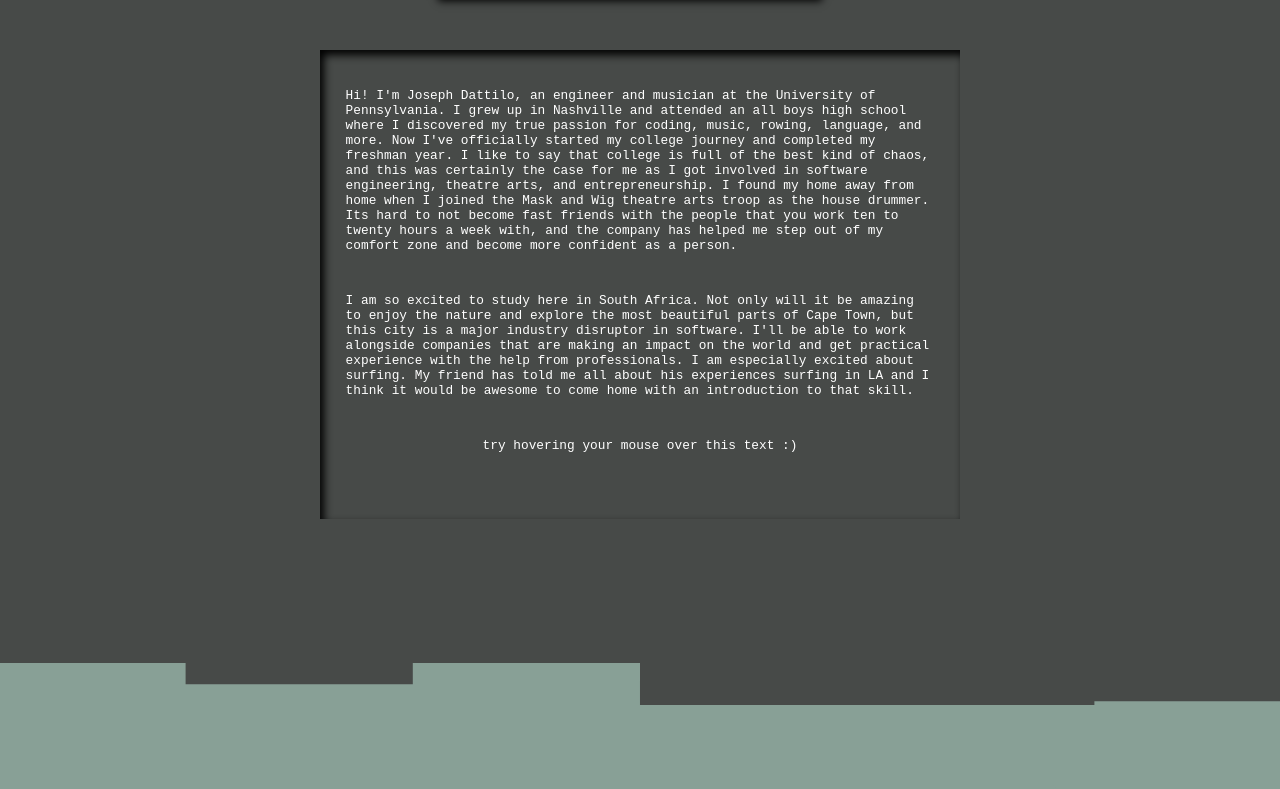
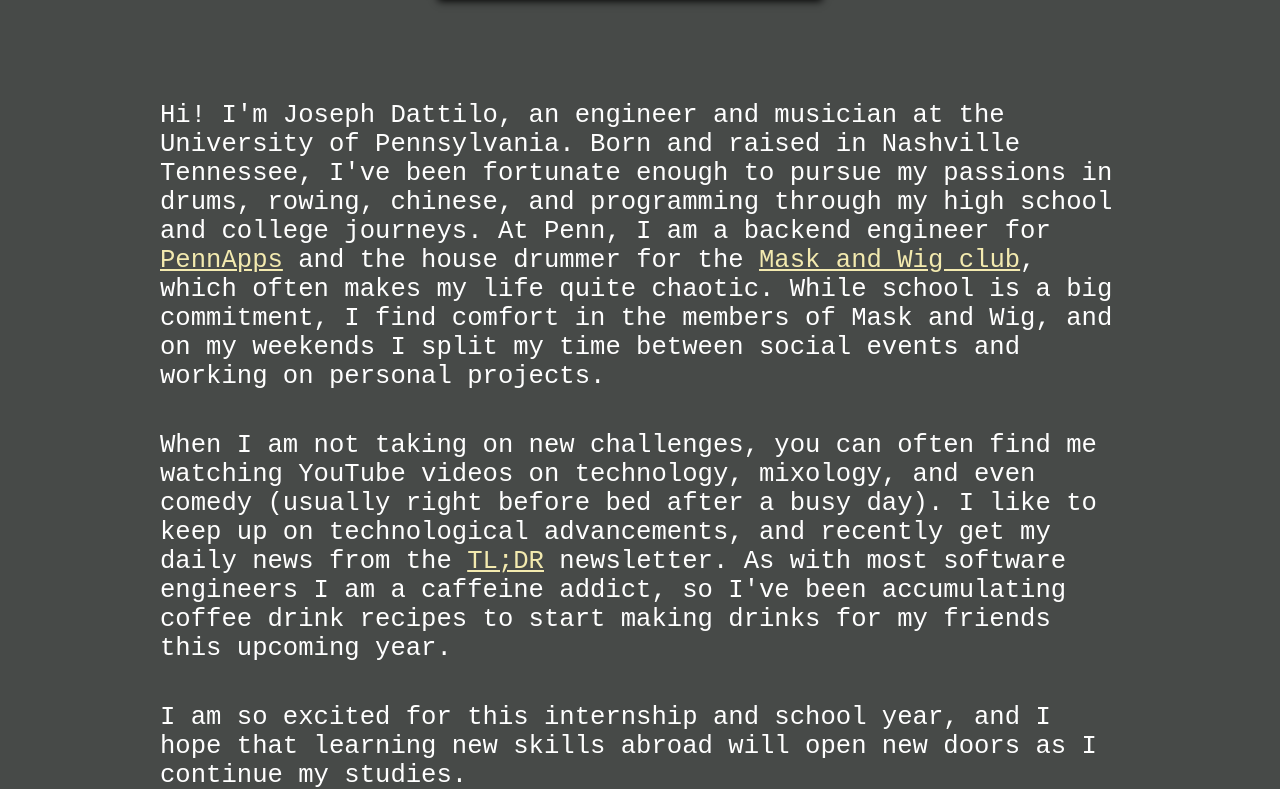
Before and after one commit to josephdattilo03/launch-page, a React (Create React App) app: page / in a window 1280 px wide. Shown: the part 1606-2395 px from the top of the page. Built offline with nearby package versions, Linux system fonts and the light colour scheme.

Commit message:
final commit

```diff
--- a/package.json
+++ b/package.json
@@ -15,6 +15,7 @@
     "react": "^18.2.0",
     "react-dom": "^18.2.0",
     "react-icons": "^4.10.1",
+    "react-image-gallery": "^1.2.12",
     "react-scripts": "5.0.1",
     "react-three-fiber": "^6.0.13",
     "three": "^0.153.0",
--- a/src/components/AboutMe/AboutMe.css
+++ b/src/components/AboutMe/AboutMe.css
@@ -39,8 +39,18 @@
     font-family: 'JetBrains Mono', monospace;
     color: white;
     transition:ease-in-out 300ms;
-    font-size: 1vw;
+    font-size: 2vw;
 }
+
+.background-text a {
+    animation: none;
+    box-shadow: none;
+}
+.background-text a:hover {
+    animation: none;
+    box-shadow: none;
+}
+
 
 
 
@@ -63,69 +73,5 @@
     text-align: left;
     border: none;
     padding: 2vw;
-    margin: c;
-    width: 50%;
-    box-shadow:4px 5px 8px black inset;
-    animation-name: forward-slide;
-    animation-duration: 2s;
-    animation-fill-mode: forwards;
+    width: 75%;
 }
-
-.flip-panel:hover {
-    animation-name: back-slide;
-    animation-duration: 2s;
-    animation-fill-mode: forwards;
-}
-
-#flex-images {
-    box-shadow:4px 5px 8px black inset;
-    z-index: 1;
-    position: absolute;
-    display: flex;
-    flex-direction: row;
-    flex-wrap: wrap;
-    justify-content: center;
-    align-items: center;
-    max-width: 50%;
-}
-
-#flex-images img {
-    margin: .5vw;
-    width: 100%;
-    max-width: 10vw;
-    height: 10vw ;
-    border-radius: 10px;
-    box-shadow:1px 1px 3px black;
-}
-
-
-
-
-
-@keyframes back-slide {
-    0%{
-    }
-    50%{
-        box-shadow:none;
-        transform: none;
-    }
-
-    100%{
-        transform: translateY(50vh);
-        box-shadow: none;
-    }
-}
-
-@keyframes forward-slide {
-    0%{
-        box-shadow: none;
-        transform: translateY(50vh);
-    }
-    50% {
-        box-shadow: none;
-        transform: none;
-    }
-    100% {
-        box-shadow:4px 5px 8px black inset;
-    }
-}
--- a/src/components/AboutMe/AboutMe.js
+++ b/src/components/AboutMe/AboutMe.js
@@ -4,13 +4,15 @@
 import "animate.css"
 import 'aos/dist/aos.css';
 import {default as profile} from "./IMG_1262.png"
+import ImageGallery from 'react-image-gallery'
 AOS.init()
 
 
+const images = [
+    {original: ""}
+]
+
 class AboutMe extends Component {
-
-
-
     render() {
         return(
             <div>
@@ -24,25 +26,15 @@
                     </div>
                 </div>
                 <div data-aos = "fade-right" class="center">
-                    <div id="flex-images">
-                        <img src={require("./DSC04048.jpeg")}/>
-                        <img src={require("./ebb12ca1-d00b-432c-b6a7-f2c8962a05fc.jpg")}/>
-                        <img src={require("./IMG_0912.jpeg")}/>
-                        <img src={require("./IMG_1895.JPG")}/>
-                        <img src={require("./IMG_2348.JPG")}/>
-                        <img src={require("./IMG_2533.jpeg")}/>
-                        <img src={require("./IMG_2795.JPG")}/>
-                        <img src={require("./IMG_7831.jpeg")}/>
+                    <div class="flip-panel">
+                        <p class="background-text">Hi! I'm Joseph Dattilo, an engineer and musician at the <span>University of Pennsylvania</span>. Born and raised in Nashville Tennessee, I've been fortunate enough to pursue my passions in drums, rowing, chinese, and programming through my high school and college journeys.
+                        At Penn, I am a backend engineer for <a href="https://pennapps.com/">PennApps</a> and the house drummer for the <a href="https://www.maskandwig.com/">Mask and Wig club</a>, which often makes my life quite chaotic. While school is a big commitment, I find comfort in the members of Mask and Wig, and on my weekends I split my time between social events and working on personal projects.
+                        </p>
+                        <p class="background-text">
+                            When I am not taking on new challenges, you can often find me watching YouTube videos on technology, mixology, and even comedy (usually right before bed after a busy day). I like to keep up on technological advancements, and recently get my daily news from the <a href="https://tldr.tech/">TL;DR</a> newsletter. As with most software engineers I am a caffeine addict, so I've been accumulating coffee drink recipes to start making drinks for my friends this upcoming year.
+                        </p>
+                        <p class="background-text">I am so excited for this internship and school year, and I hope that learning new skills abroad will open new doors as I continue my studies.</p>
                     </div>
-                    <button class="flip-panel">
-                        <p class="background-text">Hi! I'm Joseph Dattilo, an engineer and musician at the <span>University of Pennsylvania</span>. I grew up in Nashville and attended an all boys high school where I discovered my true passion for coding, music, rowing, language, and more.
-                        Now I've officially started my college journey and completed my freshman year. I like to say that college is full of the best kind of chaos, and this was certainly the case for me as I got involved in software engineering, theatre arts, and entrepreneurship.
-                        I found my home away from home when I joined the Mask and Wig theatre arts troop as the house drummer. Its hard to not become fast friends with the people that you work ten to twenty hours a week with, and the company has helped me step out of my comfort zone and become more confident as a person.</p>
-                        <p class="background-text">I am so excited to study here in South Africa. Not only will it be amazing to enjoy the nature and explore the most beautiful parts of Cape Town, but this city is a major industry disruptor in software. I'll be able to work alongside companies that are making an impact
-                        on the world and get practical experience with the help from professionals. I am especially excited about surfing. My friend has told me all about his experiences surfing in LA and I think it would be awesome to come home with an introduction to that skill.
-                        </p>
-                        <p class="center background-text"> try hovering your mouse over this text :)</p>
-                    </button>
                 </div>
             </div>
         )
--- a/src/components/ContactCard/ContactCard.js
+++ b/src/components/ContactCard/ContactCard.js
@@ -7,7 +7,9 @@
 
 
 class ContactCard extends Component {
+    handleSubmit(event) {
 
+    }
     render() {
         return(
             <div id="contact-wrap">
@@ -16,7 +18,7 @@
                     <a href="https://www.linkedin.com/in/joseph-dattilo-471436243/"><AiFillLinkedin className="social"/></a>
                     <a href="https://github.com/josephdattilo03"><AiFillGithub className="social"/></a>
                 </div>
-                <form data-aos="fade-down" data-aos-delay="600">
+                <form onSubmit={this.handleSubmit} data-aos="fade-down" data-aos-delay="600">
                     <input id="email-input" type="text" placeholder="Email"></input>
                     <textarea id="email-body" placeholder="Write something..."></textarea>
                     <input id="send-btn" type="submit" value="Send"></input>
```
Also changed, not shown: 1 other file (tests, documents, lock files or other folders).
